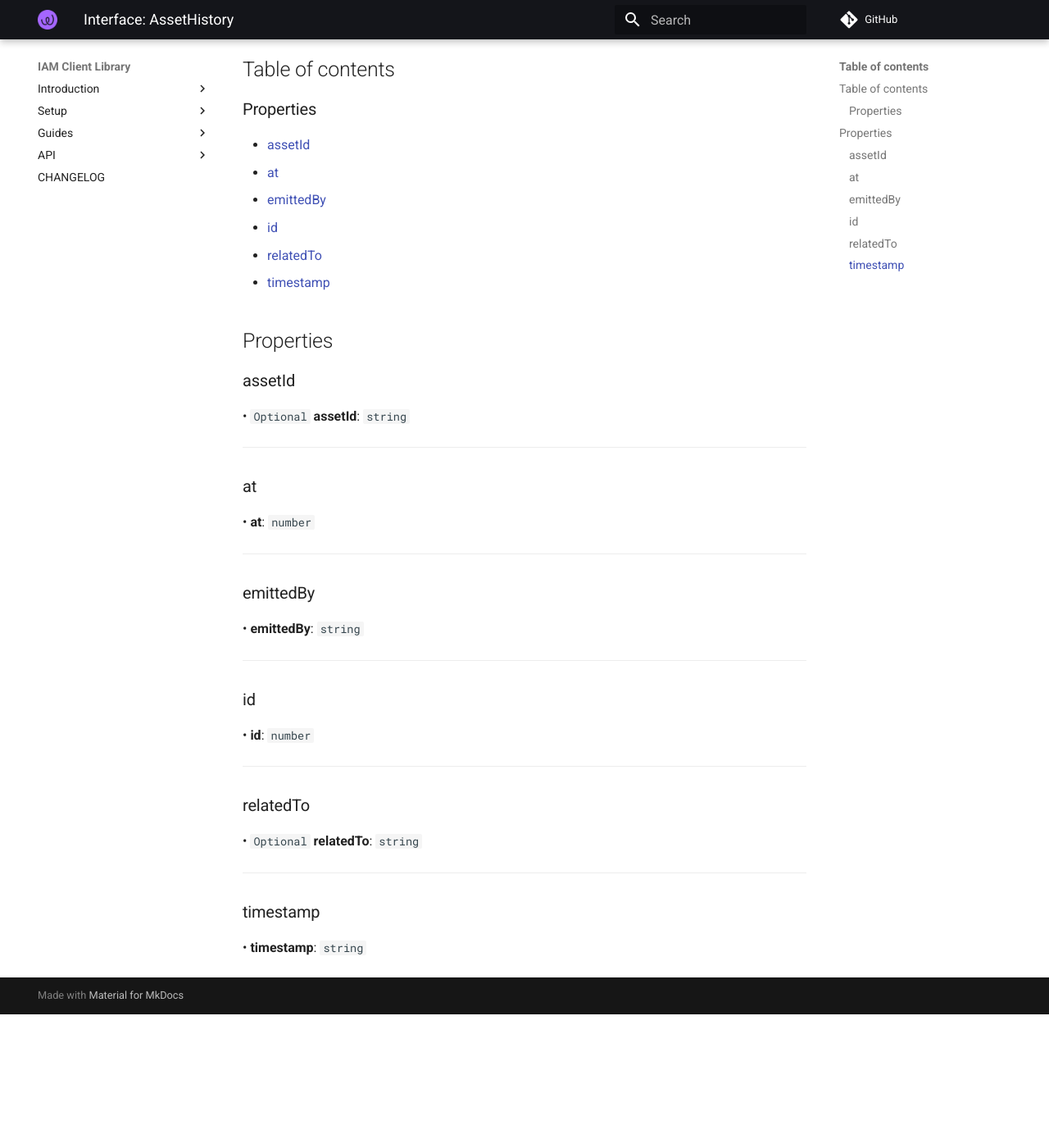
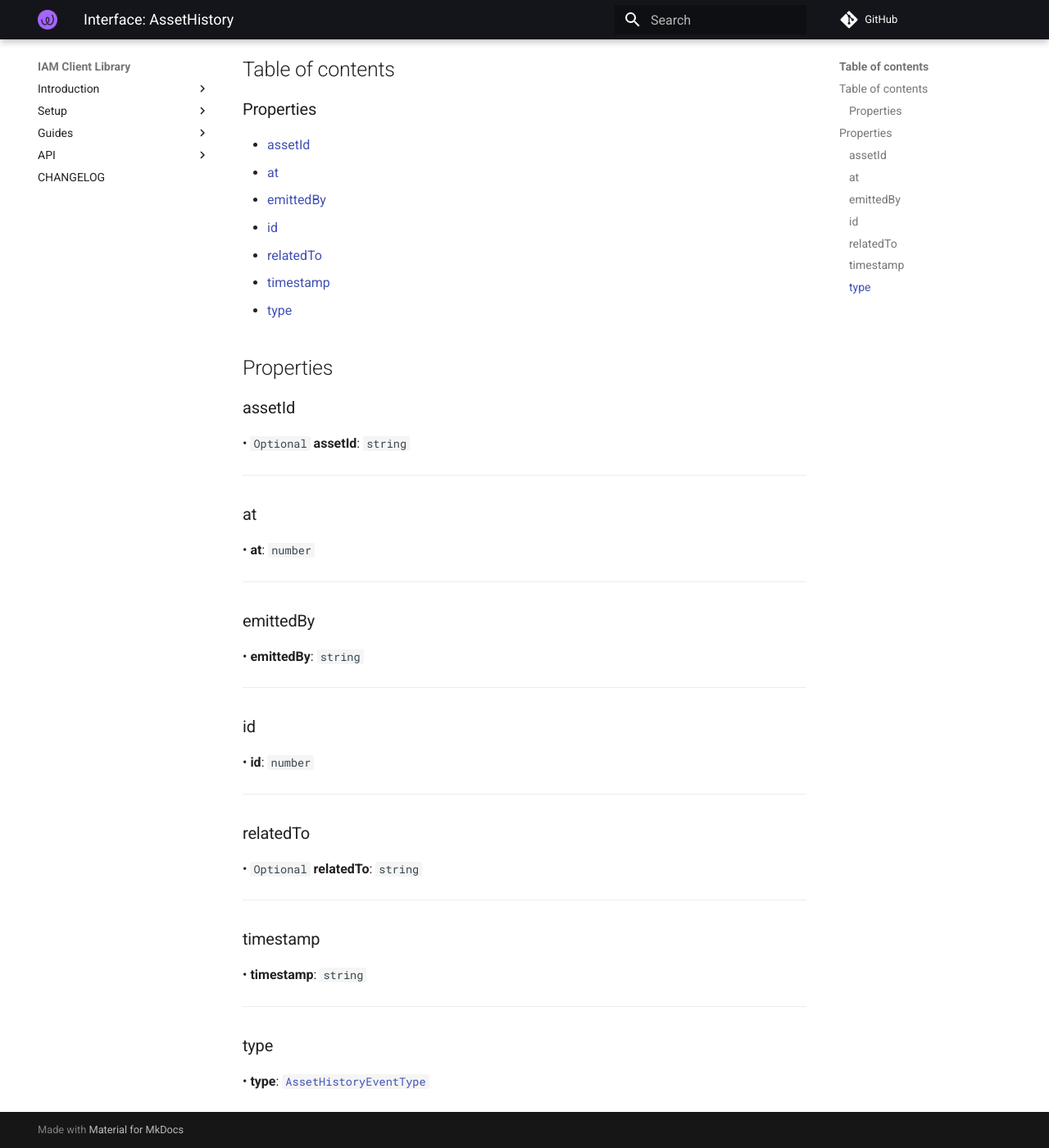
Before and after one commit to energywebfoundation/iam-client-lib, an MkDocs documentation site: the page built from docs/api/interfaces/modules_assets.AssetHistory.md, in a window 1280 px wide and 1400 px high, scrolled down 178 px. Shown: the whole window at 82% size. Built offline with MkDocs 1.6.1 and Material for MkDocs 9.7.7, drawn with Linux system fonts in a browser that asks for light colours; comment, search, counter and statistics services are not loaded; before the commit the page ends 1415 px from its top, so only the background shows below that.

Commit message:
fix: add type attribute in assethistory

```diff
--- a/docs/api/interfaces/modules_assets.AssetHistory.md
+++ b/docs/api/interfaces/modules_assets.AssetHistory.md
@@ -12,6 +12,7 @@
 - [id](modules_assets.AssetHistory.md#id)
 - [relatedTo](modules_assets.AssetHistory.md#relatedto)
 - [timestamp](modules_assets.AssetHistory.md#timestamp)
+- [type](modules_assets.AssetHistory.md#type)
 
 ## Properties
 
@@ -48,3 +49,9 @@ ___
 ### timestamp
 
 • **timestamp**: `string`
+
+___
+
+### type
+
+• **type**: [`AssetHistoryEventType`](../enums/modules_assets.AssetHistoryEventType.md)
```
Also changed, not shown: 1 other file.
